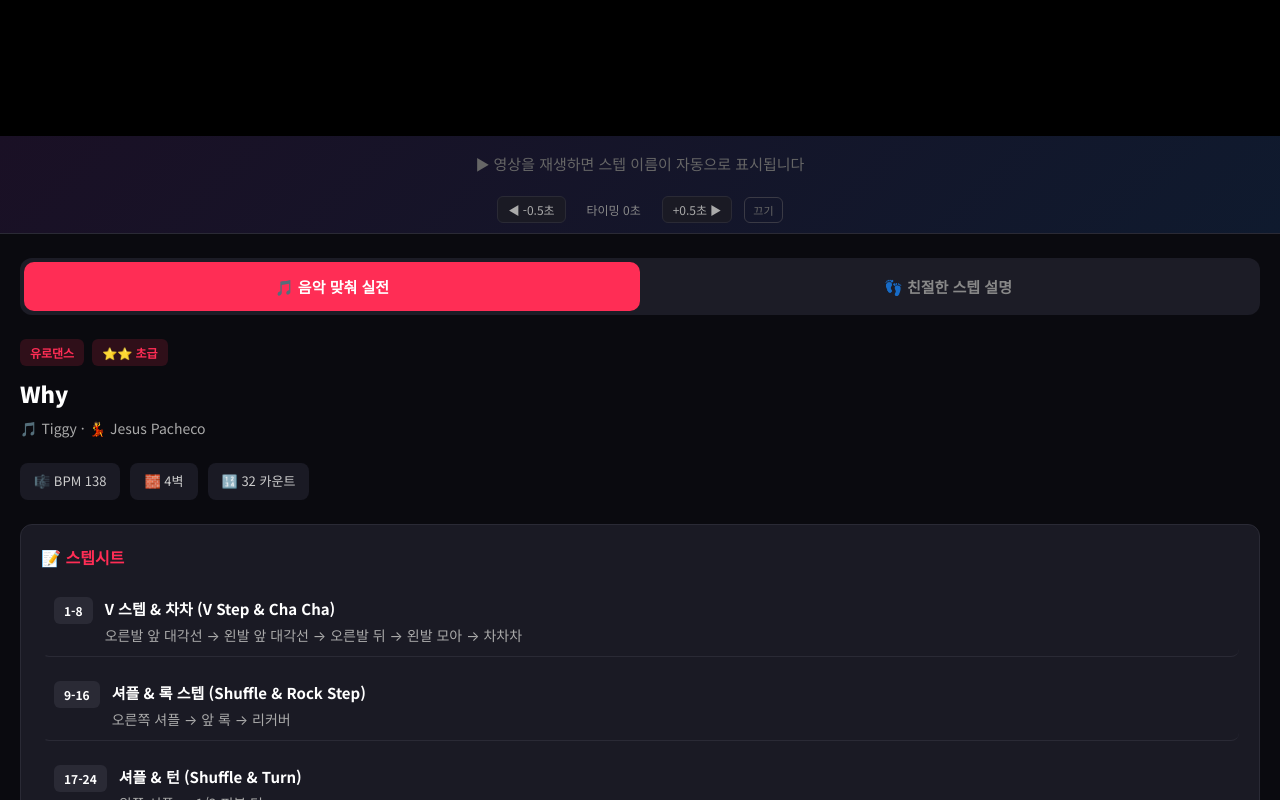
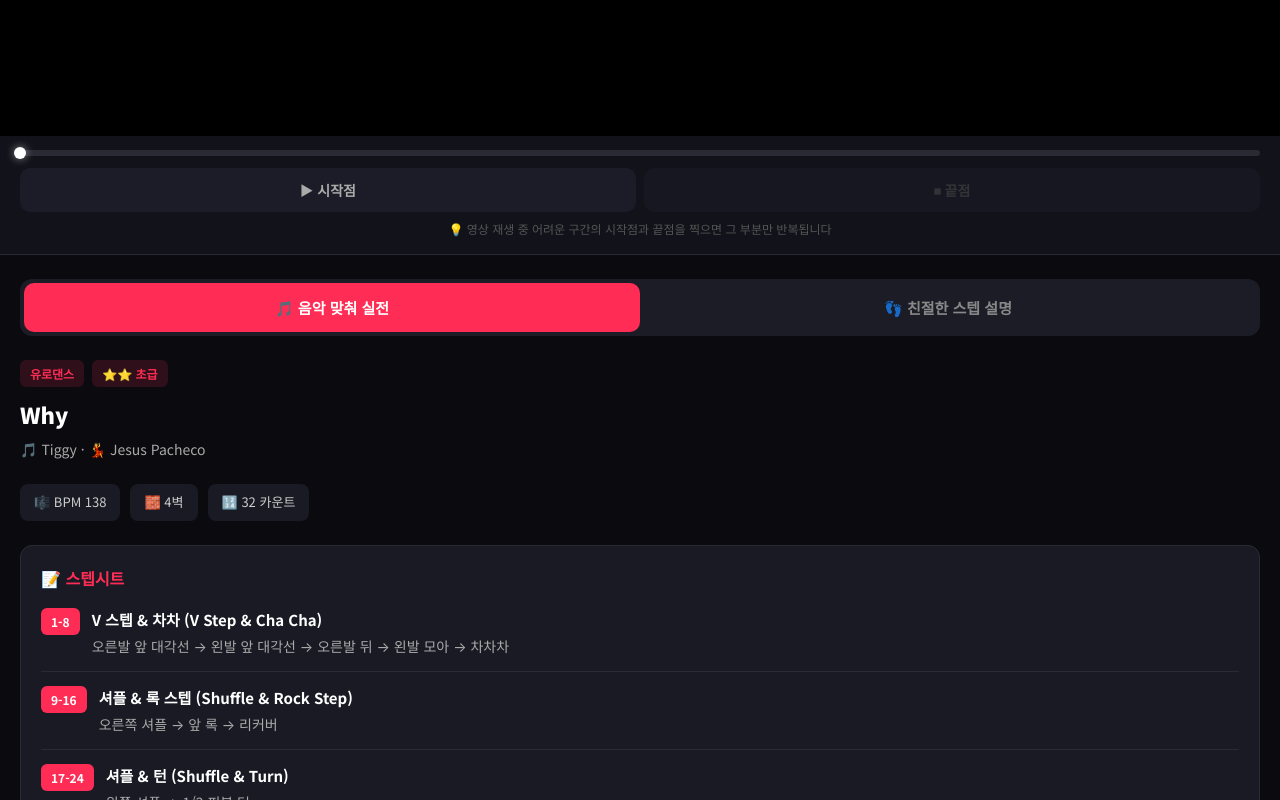
Before and after one commit to elleme1/stepbystep-linedance, a React (Vite) app: page /video/1 in a window 1280 px wide. Shown: the part 720-1520 px from the top of the page. Built offline with nearby package versions, Linux system fonts and the light colour scheme.

Commit message:
feat: 영상 클립(구간 반복) 기능 추가, 캡션 기능 제거

```diff
--- a/src/pages/VideoDetail.jsx
+++ b/src/pages/VideoDetail.jsx
@@ -1,4 +1,4 @@
-import React, { useState, useRef, useEffect, useCallback } from 'react';
+import React, { useState, useRef, useEffect } from 'react';
 import { useParams, useNavigate } from 'react-router-dom';
 import songs from '../data/songs';
 import { levelText } from '../data/constants';
@@ -8,55 +8,22 @@ export default function VideoDetail() {
     const navigate = useNavigate();
     const [viewMode, setViewMode] = useState('main');
 
-    // 캡션 관련 상태
-    const [captionEnabled, setCaptionEnabled] = useState(true);
-    const [currentStepIdx, setCurrentStepIdx] = useState(-1);
+    // 🎬 클립(구간 반복) 상태
+    const [clipStart, setClipStart] = useState(null);
+    const [clipEnd, setClipEnd] = useState(null);
+    const [clipActive, setClipActive] = useState(false);
+    const [currentTime, setCurrentTime] = useState(0);
+    const [duration, setDuration] = useState(0);
     const [isPlaying, setIsPlaying] = useState(false);
-    const [captionOffset, setCaptionOffset] = useState(0); // 초 단위 오프셋 조정
 
     const playerRef = useRef(null);
     const containerRef = useRef(null);
     const progressInterval = useRef(null);
-    const loadedVideoId = useRef(null);
     const [playerReady, setPlayerReady] = useState(false);
 
     const song = songs.find(s => s.id === Number(id)) || songs[0];
     const hasTutorial = !!song.tutorialId;
     const currentVideoId = viewMode === 'main' ? song.youtubeId : (song.tutorialId || null);
-
-    // BPM 기반으로 카운트를 시간(초)으로 변환
-    // 1비트 = 60/BPM 초
-    const beatDuration = 60 / song.bpm;
-
-    // steps의 count 범위를 시간 범위로 변환
-    const stepTimings = song.steps.map(step => {
-        const countRange = step.count.split('-').map(Number);
-        const startCount = countRange[0];
-        const endCount = countRange[1] || startCount;
-        return {
-            ...step,
-            startTime: (startCount - 1) * beatDuration,
-            endTime: endCount * beatDuration,
-        };
-    });
-
-    // 현재 재생 시간에 맞는 스텝 인덱스 찾기
-    const findCurrentStep = useCallback((time) => {
-        const adjustedTime = time - captionOffset;
-        if (adjustedTime < 0) return -1;
-
-        // 전체 한 사이클 길이 (초)
-        const cycleLength = song.counts * beatDuration;
-        // 현재 사이클 내 위치
-        const posInCycle = adjustedTime % cycleLength;
-
-        for (let i = 0; i < stepTimings.length; i++) {
-            if (posInCycle >= stepTimings[i].startTime && posInCycle < stepTimings[i].endTime) {
-                return i;
-            }
-        }
-        return -1;
-    }, [captionOffset, beatDuration, song.counts, stepTimings]);
 
     // YouTube Player 초기화
     useEffect(() => {
@@ -67,13 +34,15 @@ export default function VideoDetail() {
         const createPlayer = () => {
             if (!mounted || !containerRef.current) return;
 
-            // 기존 플레이어 정리
             if (playerRef.current) {
                 try { playerRef.current.destroy(); } catch (e) { }
                 playerRef.current = null;
             }
 
-            loadedVideoId.current = currentVideoId;
+            // 클립 상태 초기화
+            setClipStart(null);
+            setClipEnd(null);
+            setClipActive(false);
 
             playerRef.current = new window.YT.Player(containerRef.current, {
                 videoId: currentVideoId,
@@ -126,23 +95,33 @@ export default function VideoDetail() {
         };
     }, [currentVideoId]);
 
-    // 캡션 추적 인터벌
+    // 클립 반복 + 시간 추적 인터벌
     useEffect(() => {
         if (progressInterval.current) {
             clearInterval(progressInterval.current);
             progressInterval.current = null;
         }
 
-        if (isPlaying && captionEnabled && playerRef.current) {
+        if (isPlaying && playerRef.current) {
             progressInterval.current = setInterval(() => {
                 try {
                     if (playerRef.current && playerRef.current.getCurrentTime) {
                         const time = playerRef.current.getCurrentTime();
-                        const idx = findCurrentStep(time);
-                        setCurrentStepIdx(idx);
+                        setCurrentTime(time);
+
+                        if (playerRef.current.getDuration) {
+                            setDuration(playerRef.current.getDuration());
+                        }
+
+                        // 클립 반복: 끝점 넘으면 시작점으로 되돌림
+                        if (clipActive && clipStart !== null && clipEnd !== null) {
+                            if (time >= clipEnd) {
+                                playerRef.current.seekTo(clipStart, true);
+                            }
+                        }
                     }
-                } catch (e) { /* player may be destroyed */ }
-            }, 200); // 200ms마다 업데이트
+                } catch (e) { }
+            }, 200);
         }
 
         return () => {
@@ -151,15 +130,42 @@ export default function VideoDetail() {
                 progressInterval.current = null;
             }
         };
-    }, [isPlaying, captionEnabled, findCurrentStep]);
+    }, [isPlaying, clipActive, clipStart, clipEnd]);
 
-    // 캡션 오프셋 조절
-    const adjustOffset = (delta) => {
-        setCaptionOffset(prev => {
-            const next = prev + delta;
-            return Math.max(-10, Math.min(30, next));
-        });
+    // 🎬 클립 제어 함수
+    const formatTime = (sec) => {
+        if (sec === null || isNaN(sec)) return '--:--';
+        const m = Math.floor(sec / 60);
+        const s = Math.floor(sec % 60);
+        return `${m}:${String(s).padStart(2, '0')}`;
     };
+
+    const setClipPoint = (type) => {
+        try {
+            const time = playerRef.current?.getCurrentTime?.() || 0;
+            if (type === 'start') {
+                setClipStart(time);
+                if (clipEnd !== null && time >= clipEnd) setClipEnd(null);
+                setClipActive(false);
+            } else {
+                if (clipStart !== null && time > clipStart) {
+                    setClipEnd(time);
+                    setClipActive(true);
+                }
+            }
+        } catch (e) { }
+    };
+
+    const clearClip = () => {
+        setClipStart(null);
+        setClipEnd(null);
+        setClipActive(false);
+    };
+
+    // 클립 구간 비율 (프로그레스 바용)
+    const clipStartPct = (clipStart !== null && duration > 0) ? (clipStart / duration * 100) : 0;
+    const clipEndPct = (clipEnd !== null && duration > 0) ? (clipEnd / duration * 100) : 0;
+    const currentPct = (duration > 0) ? (currentTime / duration * 100) : 0;
 
     return (
         <div style={{ backgroundColor: '#0a0a0f', minHeight: '100%', display: 'flex', flexDirection: 'column', color: '#fff' }}>
@@ -195,87 +201,112 @@ export default function VideoDetail() {
                 )}
             </div>
 
-            {/* 🎯 실시간 스텝 캡션 바 */}
-            {captionEnabled && currentVideoId && (
+            {/* 🎬 구간 반복(클립) 패널 */}
+            {currentVideoId && (
                 <div style={{
-                    background: 'linear-gradient(135deg, #1a1025, #0f1a2e)',
-                    borderBottom: '1px solid #2a2a35',
-                    padding: '0',
-                    position: 'relative',
-                    overflow: 'hidden',
+                    background: '#12121a', borderBottom: '1px solid #2a2a35',
+                    padding: '14px 20px 16px'
                 }}>
-                    {/* 캡션 내용 */}
+                    {/* 프로그레스 바 */}
                     <div style={{
-                        display: 'flex', alignItems: 'center', justifyContent: 'center',
-                        padding: '14px 20px', gap: '12px', minHeight: '56px'
+                        position: 'relative', height: '6px', background: '#2a2a35',
+                        borderRadius: '3px', marginBottom: '12px', overflow: 'visible'
                     }}>
-                        {currentStepIdx >= 0 && isPlaying ? (
-                            <>
-                                <span style={{
-                                    background: '#ff2d55', color: '#fff',
-                                    padding: '4px 10px', borderRadius: '6px',
-                                    fontSize: '13px', fontWeight: 'bold', flexShrink: 0,
-                                    animation: 'pulse 1s ease-in-out infinite'
-                                }}>
-                                    {stepTimings[currentStepIdx].count}
-                                </span>
-                                <span style={{
-                                    fontSize: '16px', fontWeight: '800', color: '#fff',
-                                    textShadow: '0 0 10px rgba(255,45,85,0.5)',
-                                    animation: 'fadeInCaption 0.3s ease'
-                                }}>
-                                    {stepTimings[currentStepIdx].move}
-                                </span>
-                            </>
-                        ) : isPlaying ? (
-                            <span style={{ fontSize: '15px', color: '#888', fontStyle: 'italic' }}>
-                                🎵 인트로 / 전환 구간...
-                            </span>
-                        ) : (
-                            <span style={{ fontSize: '15px', color: '#666' }}>
-                                ▶ 영상을 재생하면 스텝 이름이 자동으로 표시됩니다
-                            </span>
+                        {/* 클립 구간 하이라이트 */}
+                        {clipStart !== null && clipEnd !== null && (
+                            <div style={{
+                                position: 'absolute', top: 0, left: `${clipStartPct}%`,
+                                width: `${clipEndPct - clipStartPct}%`, height: '100%',
+                                background: 'rgba(255, 45, 85, 0.4)', borderRadius: '3px'
+                            }} />
+                        )}
+                        {/* 현재 재생 위치 */}
+                        <div style={{
+                            position: 'absolute', top: '-3px', left: `${currentPct}%`,
+                            width: '12px', height: '12px', background: '#fff',
+                            borderRadius: '50%', transform: 'translateX(-6px)',
+                            boxShadow: '0 0 8px rgba(255,255,255,0.5)',
+                            transition: 'left 0.2s linear'
+                        }} />
+                        {/* 시작 마커 */}
+                        {clipStart !== null && (
+                            <div style={{
+                                position: 'absolute', top: '-5px', left: `${clipStartPct}%`,
+                                width: '3px', height: '16px', background: '#00cc66',
+                                borderRadius: '2px', transform: 'translateX(-1.5px)'
+                            }} />
+                        )}
+                        {/* 끝 마커 */}
+                        {clipEnd !== null && (
+                            <div style={{
+                                position: 'absolute', top: '-5px', left: `${clipEndPct}%`,
+                                width: '3px', height: '16px', background: '#ff2d55',
+                                borderRadius: '2px', transform: 'translateX(-1.5px)'
+                            }} />
                         )}
                     </div>
 
-                    {/* 타이밍 조절 바 */}
-                    <div style={{
-                        display: 'flex', alignItems: 'center', justifyContent: 'center',
-                        gap: '8px', padding: '4px 20px 10px', fontSize: '13px', color: '#666'
-                    }}>
-                        <button onClick={() => adjustOffset(-0.5)} style={{
-                            background: '#1a1a24', border: '1px solid #2a2a35', color: '#aaa',
-                            padding: '4px 10px', borderRadius: '6px', fontSize: '12px', cursor: 'pointer'
-                        }}>◀ -0.5초</button>
-                        <span style={{ color: '#888', fontSize: '12px', minWidth: '80px', textAlign: 'center' }}>
-                            타이밍 {captionOffset > 0 ? `+${captionOffset}` : captionOffset}초
-                        </span>
-                        <button onClick={() => adjustOffset(0.5)} style={{
-                            background: '#1a1a24', border: '1px solid #2a2a35', color: '#aaa',
-                            padding: '4px 10px', borderRadius: '6px', fontSize: '12px', cursor: 'pointer'
-                        }}>+0.5초 ▶</button>
+                    {/* 클립 상태 표시 */}
+                    {clipActive && (
+                        <div style={{
+                            display: 'flex', alignItems: 'center', justifyContent: 'center',
+                            gap: '8px', marginBottom: '10px', padding: '8px 12px',
+                            background: 'rgba(255, 45, 85, 0.1)', borderRadius: '8px',
+                            border: '1px solid rgba(255, 45, 85, 0.3)'
+                        }}>
+                            <span style={{ animation: 'pulse 1s infinite', fontSize: '14px' }}>🔁</span>
+                            <span style={{ fontSize: '14px', fontWeight: '700', color: '#ff6688' }}>
+                                구간 반복 중: {formatTime(clipStart)} → {formatTime(clipEnd)}
+                                ({Math.round(clipEnd - clipStart)}초)
+                            </span>
+                        </div>
+                    )}
+
+                    {/* 클립 버튼들 */}
+                    <div style={{ display: 'flex', gap: '8px', alignItems: 'center' }}>
                         <button
-                            onClick={() => setCaptionEnabled(false)}
+                            onClick={() => setClipPoint('start')}
                             style={{
-                                background: 'transparent', border: '1px solid #3a3a45', color: '#666',
-                                padding: '4px 8px', borderRadius: '6px', fontSize: '11px', cursor: 'pointer',
-                                marginLeft: '4px'
+                                flex: 1, padding: '12px 8px', borderRadius: '10px', border: 'none',
+                                fontSize: '14px', fontWeight: '700', cursor: 'pointer',
+                                background: clipStart !== null ? '#00cc66' : '#1c1c28',
+                                color: clipStart !== null ? '#fff' : '#aaa',
+                                transition: 'all 0.2s'
                             }}
-                        >끄기</button>
+                        >
+                            {clipStart !== null ? `▶ ${formatTime(clipStart)}` : '▶ 시작점'}
+                        </button>
+                        <button
+                            onClick={() => setClipPoint('end')}
+                            disabled={clipStart === null}
+                            style={{
+                                flex: 1, padding: '12px 8px', borderRadius: '10px', border: 'none',
+                                fontSize: '14px', fontWeight: '700', cursor: clipStart !== null ? 'pointer' : 'default',
+                                background: clipEnd !== null ? '#ff2d55' : '#1c1c28',
+                                color: clipEnd !== null ? '#fff' : (clipStart !== null ? '#aaa' : '#555'),
+                                opacity: clipStart === null ? 0.5 : 1,
+                                transition: 'all 0.2s'
+                            }}
+                        >
+                            {clipEnd !== null ? `⏹ ${formatTime(clipEnd)}` : '⏹ 끝점'}
+                        </button>
+                        {(clipStart !== null || clipEnd !== null) && (
+                            <button
+                                onClick={clearClip}
+                                style={{
+                                    padding: '12px 14px', borderRadius: '10px', border: '1px solid #3a3a45',
+                                    background: 'transparent', color: '#888', fontSize: '14px',
+                                    fontWeight: '700', cursor: 'pointer'
+                                }}
+                            >✕</button>
+                        )}
                     </div>
-                </div>
-            )}
 
-            {/* 캡션 끈 상태: 다시 켜기 버튼 */}
-            {!captionEnabled && currentVideoId && (
-                <div style={{ padding: '8px 20px', textAlign: 'center' }}>
-                    <button
-                        onClick={() => setCaptionEnabled(true)}
-                        style={{
-                            background: '#1a1a24', border: '1px solid #2a2a35', color: '#888',
-                            padding: '6px 16px', borderRadius: '8px', fontSize: '13px', cursor: 'pointer'
-                        }}
-                    >📺 스텝 자막 켜기</button>
+                    {!clipActive && (
+                        <p style={{ fontSize: '12px', color: '#555', textAlign: 'center', margin: '8px 0 0', lineHeight: '1.5' }}>
+                            💡 영상 재생 중 어려운 구간의 시작점과 끝점을 찍으면 그 부분만 반복됩니다
+                        </p>
+                    )}
                 </div>
             )}
 
@@ -343,35 +374,24 @@ export default function VideoDetail() {
                     </span>
                 </div>
 
-                {/* 📝 스텝시트 (캡션과 연동 하이라이트) */}
+                {/* 📝 스텝시트 */}
                 <div style={{ padding: '20px', backgroundColor: '#1a1a24', borderRadius: '12px', border: '1px solid #2a2a35' }}>
                     <h3 style={{ margin: '0 0 16px 0', fontSize: '16px', color: '#ff2d55' }}>📝 스텝시트</h3>
                     {song.steps.map((step, idx) => (
                         <div key={idx} style={{
                             display: 'flex', gap: '12px', marginBottom: idx < song.steps.length - 1 ? '14px' : 0,
                             paddingBottom: idx < song.steps.length - 1 ? '14px' : 0,
-                            borderBottom: idx < song.steps.length - 1 ? '1px solid #2a2a35' : 'none',
-                            padding: '10px',
-                            borderRadius: '8px',
-                            backgroundColor: currentStepIdx === idx && isPlaying ? 'rgba(255, 45, 85, 0.1)' : 'transparent',
-                            borderLeft: currentStepIdx === idx && isPlaying ? '3px solid #ff2d55' : '3px solid transparent',
-                            transition: 'all 0.3s ease'
+                            borderBottom: idx < song.steps.length - 1 ? '1px solid #2a2a35' : 'none'
                         }}>
                             <span style={{
-                                flexShrink: 0, background: currentStepIdx === idx && isPlaying ? '#ff2d55' : '#2a2a35',
-                                color: '#fff',
+                                flexShrink: 0, background: '#ff2d55', color: '#fff',
                                 padding: '4px 10px', borderRadius: '6px', fontSize: '12px', fontWeight: 'bold',
-                                height: 'fit-content',
-                                transition: 'all 0.3s ease'
+                                height: 'fit-content'
                             }}>
                                 {step.count}
                             </span>
                             <div>
-                                <p style={{
-                                    margin: '0 0 4px 0', fontSize: '15px', fontWeight: '700',
-                                    color: currentStepIdx === idx && isPlaying ? '#ff2d55' : '#fff',
-                                    transition: 'color 0.3s ease'
-                                }}>{step.move}</p>
+                                <p style={{ margin: '0 0 4px 0', fontSize: '15px', fontWeight: '700', color: '#fff' }}>{step.move}</p>
                                 <p style={{ margin: 0, fontSize: '14px', color: '#aaa', lineHeight: '1.5' }}>{step.desc}</p>
                             </div>
                         </div>
@@ -384,11 +404,7 @@ export default function VideoDetail() {
             <style>{`
                 @keyframes pulse {
                     0%, 100% { opacity: 1; }
-                    50% { opacity: 0.7; }
-                }
-                @keyframes fadeInCaption {
-                    from { opacity: 0; transform: translateY(4px); }
-                    to { opacity: 1; transform: translateY(0); }
+                    50% { opacity: 0.4; }
                 }
             `}</style>
         </div>
```
